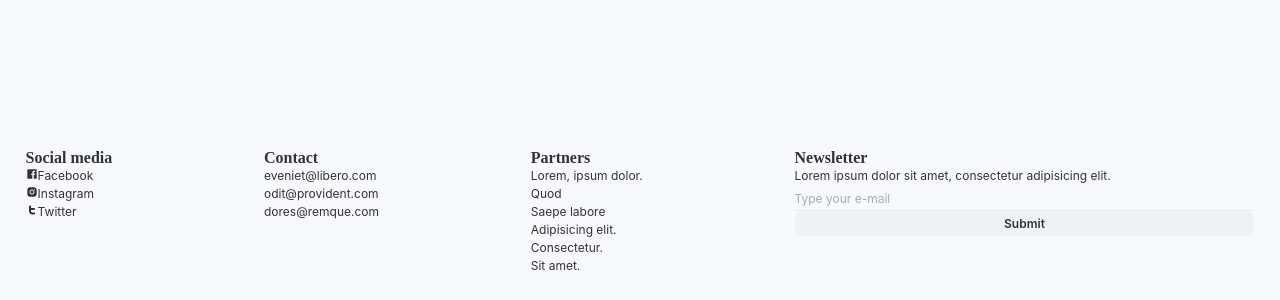
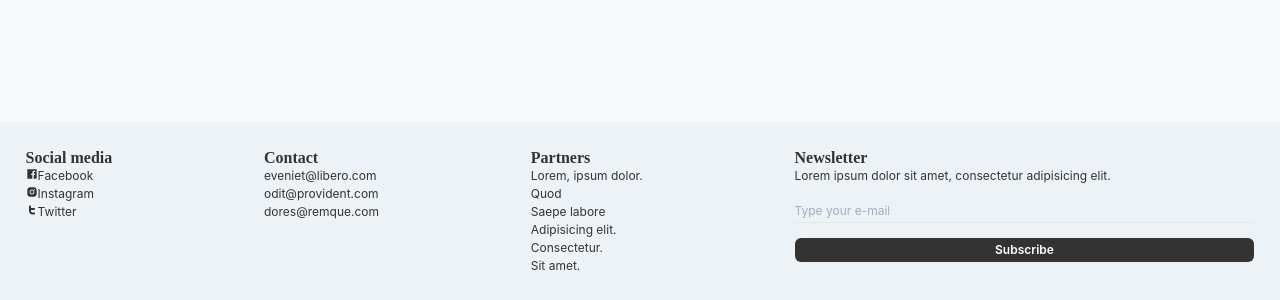
Before and after one commit to Ellie1341994/TJChallenge, a React (Create React App) app: page /beers in a window 1280 px wide. Shown: the part 819-1119 px from the top of the page. Built offline with nearby package versions, Linux system fonts and the light colour scheme; a web font is replaced by a local one.

Commit message:
Fix Footer form prototype now works and removed unused imports
Component background is now a light gray slighly darker than the app background

```diff
--- a/src/components/Footer.tsx
+++ b/src/components/Footer.tsx
@@ -3,23 +3,14 @@ import {
   Input,
   Text,
   Button,
-  Flex,
-  Link,
-  LinkProps,
   Heading,
   Grid,
   GridItem,
-  GridProps,
-  FlexProps,
   List,
   ListItem,
-  ListIcon,
-  OrderedList,
-  UnorderedList,
 } from "@chakra-ui/react";
 import { SocialNetworks } from "./misc/SocialNetworks";
 import { useBreakpointValue } from "@chakra-ui/react";
-const FOOTER_GRID_PROPS: GridProps = { bgColor: "#333", color: "#eee" };
 type TFooterList = ({ data }: { data: string[] | [] }) => JSX.Element;
 const FooterList: TFooterList = ({ data = [] }) => {
   return (
@@ -31,6 +22,7 @@ const FooterList: TFooterList = ({ data = [] }) => {
   );
 };
 export const Footer = () => {
+  // mockeup  data
   const emails = [
     "eveniet@libero.com",
     "odit@provident.com ",
@@ -45,8 +37,9 @@ export const Footer = () => {
     "Sit amet.",
   ];
   const baseSizeScreen = useBreakpointValue({ base: true, sm: false });
+  const [buttonMessage, setButtonMessage] = React.useState("Subscribe");
   return (
-    <Grid templateColumns="repeat(4,auto)" p="2%" gap={2}>
+    <Grid bgColor="gray.100" templateColumns="repeat(4,auto)" p="2%" gap={2}>
       <GridItem>
         <Heading size="sm" fontWeight="bold">
           Social media
@@ -75,18 +68,37 @@ export const Footer = () => {
           Lorem ipsum dolor sit amet, consectetur adipisicing elit.
         </Text>
         <form
-          onSubmit={(event: React.FormEvent<HTMLFormElement>) =>
-            event.preventDefault()
-          }
+          onSubmit={(event: React.FormEvent<HTMLFormElement>) => {
+            event.preventDefault();
+            let form: HTMLFormElement = event.currentTarget;
+            let email: HTMLInputElement = form.email;
+            !email.value
+              ? setButtonMessage("Enter your email!")
+              : setButtonMessage("Subscribed!");
+            setTimeout(() => {
+              setButtonMessage("Subscribe");
+            }, 1000);
+          }}
         >
           <Input
+            my="3%"
+            borderBottom="1px solid #333"
             variant="flushed"
+            name="email"
+            type="email"
             size="xs"
             _placeholder={{ fontsize: "6px" }}
             placeholder="Type your e-mail"
+            required
           />
-          <Button size="xs" isFullWidth>
-            Submit
+          <Button
+            type="submit"
+            size="xs"
+            colorScheme="blackAlpha"
+            bgColor="#333"
+            isFullWidth
+          >
+            {buttonMessage}
           </Button>
         </form>
       </GridItem>
```
